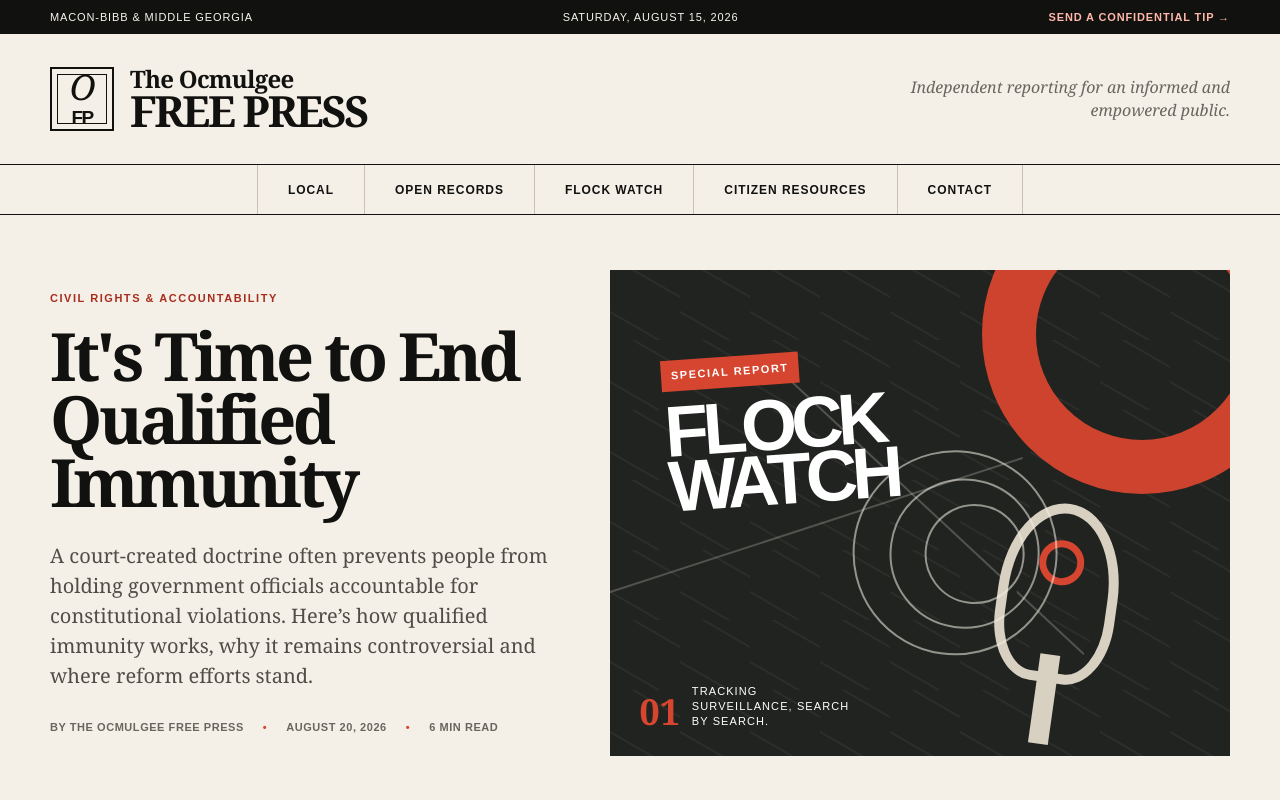
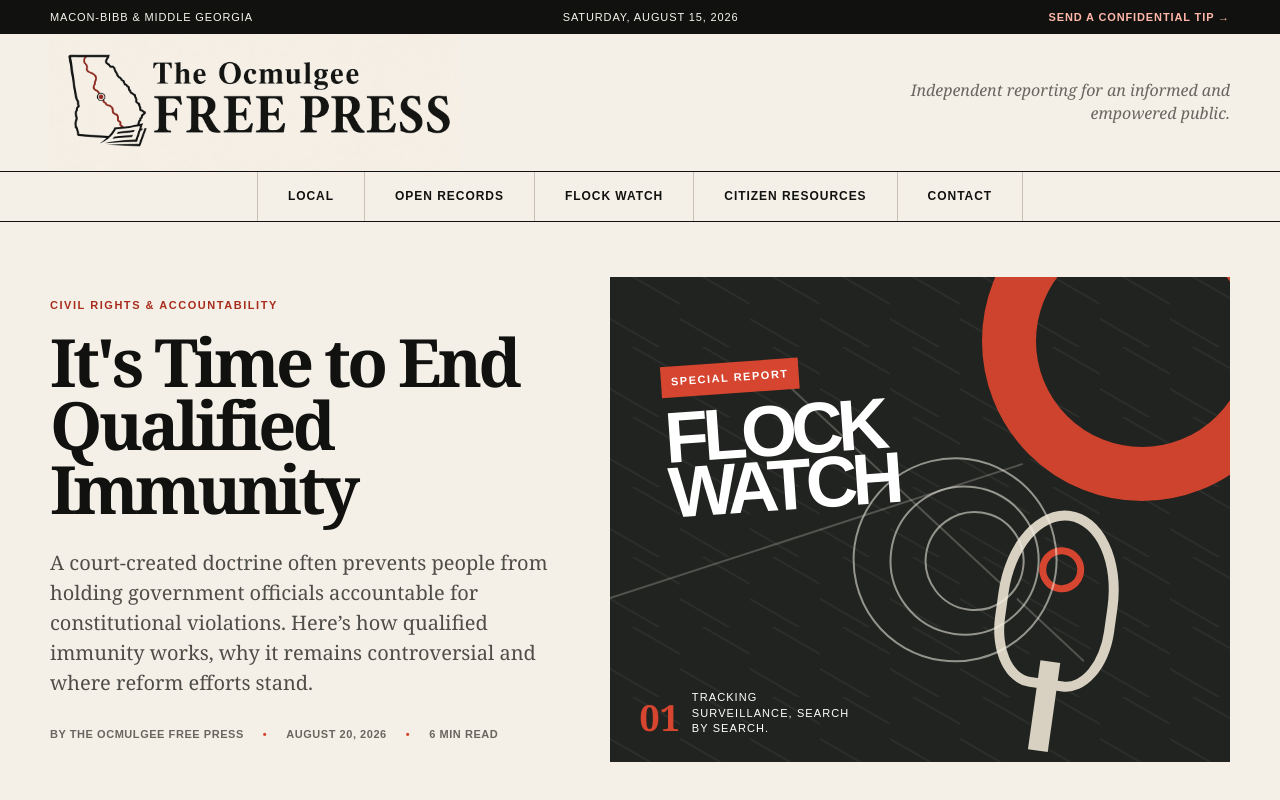
Before and after one commit to crawl85/ocmulgee-free-press, a Next.js app: page / in a window 1280 px wide. Shown: the top 800 px of the page. Built offline with nearby package versions, Linux system fonts and the light colour scheme.

Commit message:
Replace masthead with Georgia and Ocmulgee logo

```diff
--- a/app/globals.css
+++ b/app/globals.css
@@ -28,13 +28,8 @@ button, input, select, textarea { font: inherit; }
 .utility-inner { height: 34px; display: flex; align-items: center; justify-content: space-between; }
 .utility-inner a { color: #ffb7a9; font-weight: 700; }
 .masthead { min-height: 130px; display: grid; grid-template-columns: 1fr auto; align-items: center; position: relative; }
-.brand { display: flex; align-items: center; width: max-content; gap: 16px; }
-.brand-mark { width: 64px; height: 64px; border: 2px solid var(--ink); display: grid; place-items: center; font-weight: 900; font-size: 19px; letter-spacing: -.08em; position: relative; }
-.brand-mark:after { content: ""; position: absolute; inset: 5px; border: 1px solid var(--ink); }
-.brand-mark i { font: italic 35px/1 var(--serif); }
-.brand-copy { display: flex; flex-direction: column; line-height: .82; }
-.brand-copy strong { font: 700 24px/1 var(--serif); letter-spacing: -.03em; }
-.brand-copy b { font: 900 43px/.95 var(--serif); letter-spacing: -.055em; text-transform: uppercase; }
+.brand { display: block; width: 410px; max-width: 100%; line-height: 0; }
+.brand-logo { display: block; width: 100%; height: auto; }
 .masthead-mission { max-width: 330px; text-align: right; color: var(--muted); font: italic 16px/1.45 var(--serif); }
 .menu-button { display: none; border: 0; background: none; }
 .main-nav { border-block: 1px solid var(--ink); }
@@ -149,7 +144,7 @@ button, input, select, textarea { font: inherit; }
   .shell { width: min(100% - 28px, 1180px); }
   .utility-inner span:nth-child(2), .masthead-mission { display: none; }
   .masthead { min-height: 102px; }
-  .brand-mark { width: 52px; height: 52px; }.brand-copy strong { font-size: 19px; }.brand-copy b { font-size: 33px; }
+  .brand { width: 360px; }
   .menu-button { display: flex; flex-direction: column; gap: 6px; align-items: end; text-transform: uppercase; font-size: 10px; font-weight: 900; }
   .menu-button i, .menu-button:after { content: ""; width: 24px; height: 2px; background: var(--ink); }
   .main-nav { display: none; }.main-nav.is-open { display: block; }.nav-inner { flex-direction: column; padding-block: 5px; }.nav-inner a, .nav-inner a:last-child { min-height: 48px; border: 0; border-bottom: 1px solid var(--line); justify-items: start; }
@@ -166,7 +161,7 @@ button, input, select, textarea { font: inherit; }
 
 @media (max-width: 620px) {
   .utility-inner { justify-content: space-between; }.utility-inner a { font-size: 9px; }
-  .brand { gap: 9px; }.brand-mark { width: 45px; height: 45px; font-size: 14px; }.brand-mark i { font-size: 27px; }.brand-copy strong { font-size: 16px; }.brand-copy b { font-size: 27px; }
+  .brand { width: min(265px, calc(100vw - 95px)); }
   .home-lead { padding-block: 37px; }.lead-grid { gap: 32px; }.lead-story h1 { font-size: 43px; }.lead-dek { font-size: 18px; }.lead-visual { min-height: 340px; }.lead-stamp strong { font-size: 55px; }.camera-signal { transform: scale(.78) rotate(8deg); right: 7%; bottom: 7%; }
   .latest-section, .listing-section, .records-section { padding-block: 55px; }.section-heading { align-items: start; flex-direction: column; }.section-heading h2 { font-size: 31px; }.latest-grid, .listing-grid { grid-template-columns: 1fr; }.latest-grid .story-card:last-child { grid-column: auto; }
   .story-card-large { display: block; }.story-card-large .story-art { height: 220px; margin-bottom: 22px; }.story-card-large .story-copy h2 { font-size: 33px; }
--- a/components/Header.tsx
+++ b/components/Header.tsx
@@ -1,6 +1,7 @@
 "use client";
 
 import Link from "next/link";
+import Image from "next/image";
 import { usePathname } from "next/navigation";
 import { useState } from "react";
 
@@ -27,11 +28,15 @@ export default function Header() {
       </div>
       <div className="shell masthead">
         <Link href="/" className="brand" onClick={() => setOpen(false)} aria-label="The Ocmulgee Free Press home">
-          <span className="brand-mark" aria-hidden="true"><i>O</i>FP</span>
-          <span className="brand-copy">
-            <strong>The Ocmulgee</strong>
-            <b>Free Press</b>
-          </span>
+          <Image
+            src="/images/ocmulgee-free-press-logo.png"
+            alt="The Ocmulgee Free Press"
+            className="brand-logo"
+            width={1200}
+            height={400}
+            priority
+            unoptimized
+          />
         </Link>
         <p className="masthead-mission">Independent reporting for an informed and empowered public.</p>
         <button className="menu-button" onClick={() => setOpen(!open)} aria-expanded={open} aria-controls="site-nav">
```
Also changed, not shown: public/images/ocmulgee-free-press-logo.png (added).
